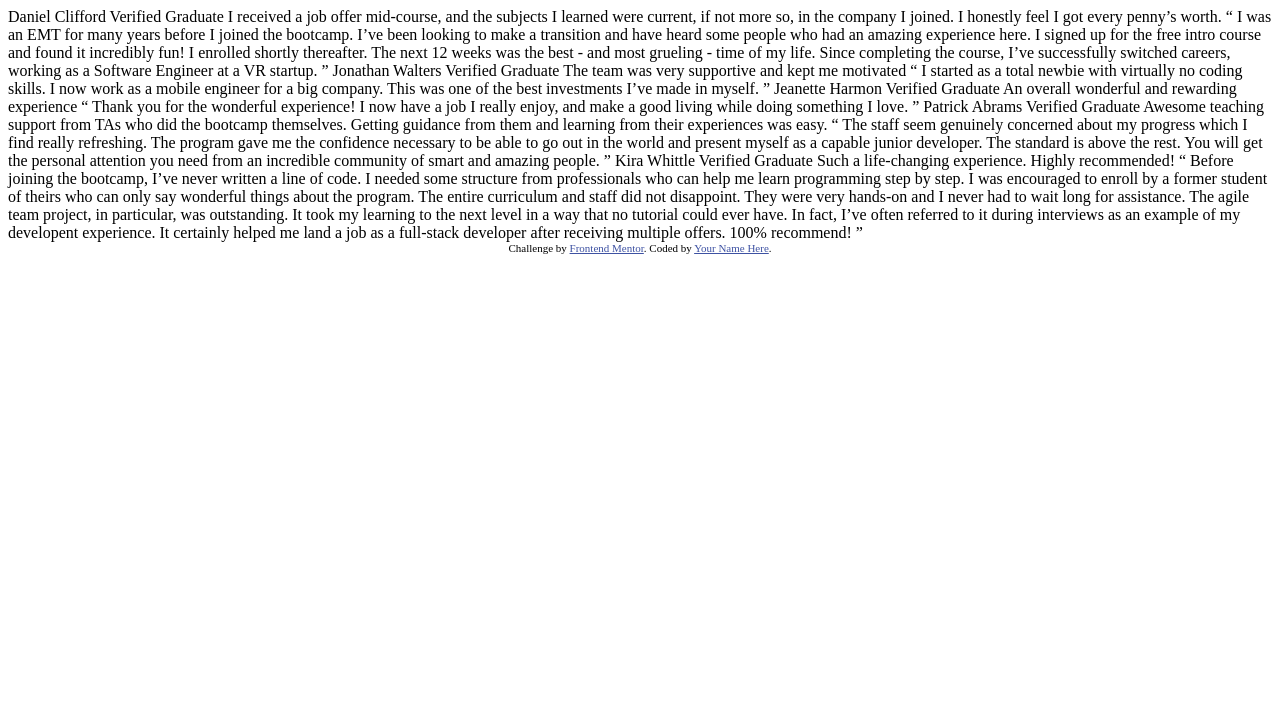
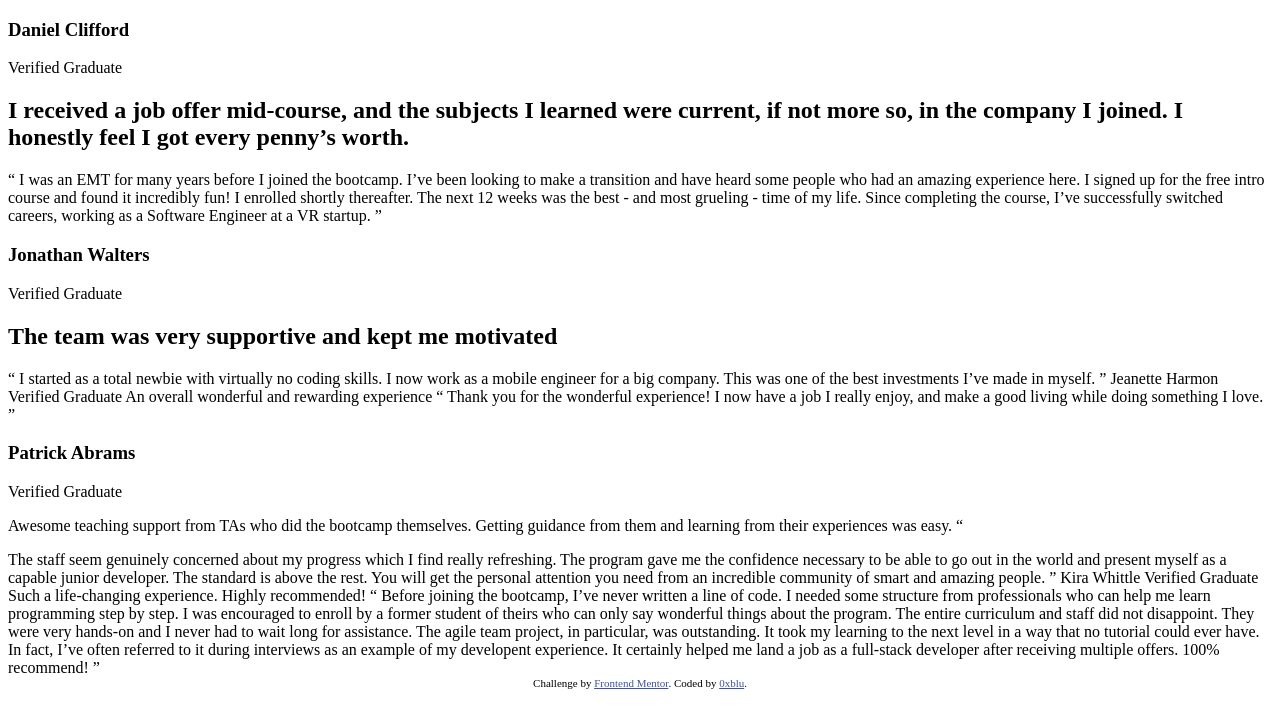
Before and after one commit to 0xblu/testimonials-grid-section, a plain HTML site: page index.html in a window 1280 px wide. Drawn offline with Linux system fonts and the light colour scheme.

Commit message:
Structured HTML

```diff
--- a/index.html
+++ b/index.html
@@ -1,76 +1,94 @@
 <!DOCTYPE html>
 <html lang="en">
   <head>
-  <meta charset="UTF-8">
-  <meta name="viewport" content="width=device-width, initial-scale=1.0"> <!-- displays site properly based on user's device -->
+    <meta charset="UTF-8" />
+    <meta name="viewport" content="width=device-width, initial-scale=1.0" />
+    <!-- displays site properly based on user's device -->
 
-  <link rel="icon" type="image/png" sizes="32x32" href="./images/favicon-32x32.png">
+    <link
+      rel="icon"
+      type="image/png"
+      sizes="32x32"
+      href="./images/favicon-32x32.png"
+    />
 
     <title>Frontend Mentor | [Challenge Name Here]</title>
 
     <!-- Feel free to remove these styles or customise in your own stylesheet 👍 -->
     <style>
-    .attribution { font-size: 11px; text-align: center; }
-    .attribution a { color: hsl(228, 45%, 44%); }
+      .attribution {
+        font-size: 11px;
+        text-align: center;
+      }
+      .attribution a {
+        color: hsl(228, 45%, 44%);
+      }
     </style>
   </head>
   <body>
-  Daniel Clifford
+    <div class="main">
+      <div class="container-testimonials">
+        <h3 class="name">Daniel Clifford</h3>
         Verified Graduate
 
-  I received a job offer mid-course, and the subjects I learned were current, if not more so,
-  in the company I joined. I honestly feel I got every penny’s worth.
+        <h2>
+          I received a job offer mid-course, and the subjects I learned were
+          current, if not more so, in the company I joined. I honestly feel I
+          got every penny’s worth.
+        </h2>
+        <p>
+          “ I was an EMT for many years before I joined the bootcamp. I’ve been
+          looking to make a transition and have heard some people who had an
+          amazing experience here. I signed up for the free intro course and
+          found it incredibly fun! I enrolled shortly thereafter. The next 12
+          weeks was the best - and most grueling - time of my life. Since
+          completing the course, I’ve successfully switched careers, working as
+          a Software Engineer at a VR startup. ”
+        </p>
+        <h3 class="name">Jonathan Walters</h3>
+        <p>Verified Graduate</p>
+        <h2>The team was very supportive and kept me motivated</h2>
+        <p>
+          “ I started as a total newbie with virtually no coding skills. I now
+          work as a mobile engineer for a big company. This was one of the best
+          investments I’ve made in myself. ” Jeanette Harmon Verified Graduate
+          An overall wonderful and rewarding experience “ Thank you for the
+          wonderful experience! I now have a job I really enjoy, and make a good
+          living while doing something I love. ”
+        </p>
 
-  “ I was an EMT for many years before I joined the bootcamp. I’ve been looking to make a
-  transition and have heard some people who had an amazing experience here. I signed up
-  for the free intro course and found it incredibly fun! I enrolled shortly thereafter.
-  The next 12 weeks was the best - and most grueling - time of my life. Since completing
-  the course, I’ve successfully switched careers, working as a Software Engineer at a VR startup. ”
+        <h3 class="name">Patrick Abrams</h3>
+        <p>Verified Graduate</p>
 
-  Jonathan Walters
-  Verified Graduate
-
-  The team was very supportive and kept me motivated
-
-  “ I started as a total newbie with virtually no coding skills. I now work as a mobile engineer
-  for a big company. This was one of the best investments I’ve made in myself. ”
-
-  Jeanette Harmon
-  Verified Graduate
-
-  An overall wonderful and rewarding experience
-
-  “ Thank you for the wonderful experience! I now have a job I really enjoy, and make a good living
-  while doing something I love. ”
-
-  Patrick Abrams
-  Verified Graduate
-
-  Awesome teaching support from TAs who did the bootcamp themselves. Getting guidance from them and
-  learning from their experiences was easy.
-
-  “ The staff seem genuinely concerned about my progress which I find really refreshing. The program
-  gave me the confidence necessary to be able to go out in the world and present myself as a capable
-  junior developer. The standard is above the rest. You will get the personal attention you need from
-  an incredible community of smart and amazing people. ”
-
-  Kira Whittle
-  Verified Graduate
-
-  Such a life-changing experience. Highly recommended!
-
-  “ Before joining the bootcamp, I’ve never written a line of code. I needed some structure from
-  professionals who can help me learn programming step by step. I was encouraged to enroll by a former
-  student of theirs who can only say wonderful things about the program. The entire curriculum and staff
-  did not disappoint. They were very hands-on and I never had to wait long for assistance. The agile team
-  project, in particular, was outstanding. It took my learning to the next level in a way that no tutorial
-  could ever have. In fact, I’ve often referred to it during interviews as an example of my developent
-  experience. It certainly helped me land a job as a full-stack developer after receiving multiple offers.
-  100% recommend! ”
-
+        <p>
+          Awesome teaching support from TAs who did the bootcamp themselves.
+          Getting guidance from them and learning from their experiences was
+          easy. “
+        </p>
+        The staff seem genuinely concerned about my progress which I find really
+        refreshing. The program gave me the confidence necessary to be able to
+        go out in the world and present myself as a capable junior developer.
+        The standard is above the rest. You will get the personal attention you
+        need from an incredible community of smart and amazing people. ” Kira
+        Whittle Verified Graduate Such a life-changing experience. Highly
+        recommended! “ Before joining the bootcamp, I’ve never written a line of
+        code. I needed some structure from professionals who can help me learn
+        programming step by step. I was encouraged to enroll by a former student
+        of theirs who can only say wonderful things about the program. The
+        entire curriculum and staff did not disappoint. They were very hands-on
+        and I never had to wait long for assistance. The agile team project, in
+        particular, was outstanding. It took my learning to the next level in a
+        way that no tutorial could ever have. In fact, I’ve often referred to it
+        during interviews as an example of my developent experience. It
+        certainly helped me land a job as a full-stack developer after receiving
+        multiple offers. 100% recommend! ”
+      </div>
       <div class="attribution">
-    Challenge by <a href="https://www.frontendmentor.io?ref=challenge" target="_blank">Frontend Mentor</a>.
-    Coded by <a href="#">Your Name Here</a>.
+        Challenge by
+        <a href="https://www.frontendmentor.io?ref=challenge" target="_blank"
+          >Frontend Mentor</a
+        >. Coded by <a href="https://github.com/0xblu">0xblu</a>.
+      </div>
     </div>
   </body>
 </html>
```
Lines whose indentation alone changed are shown as unchanged.
